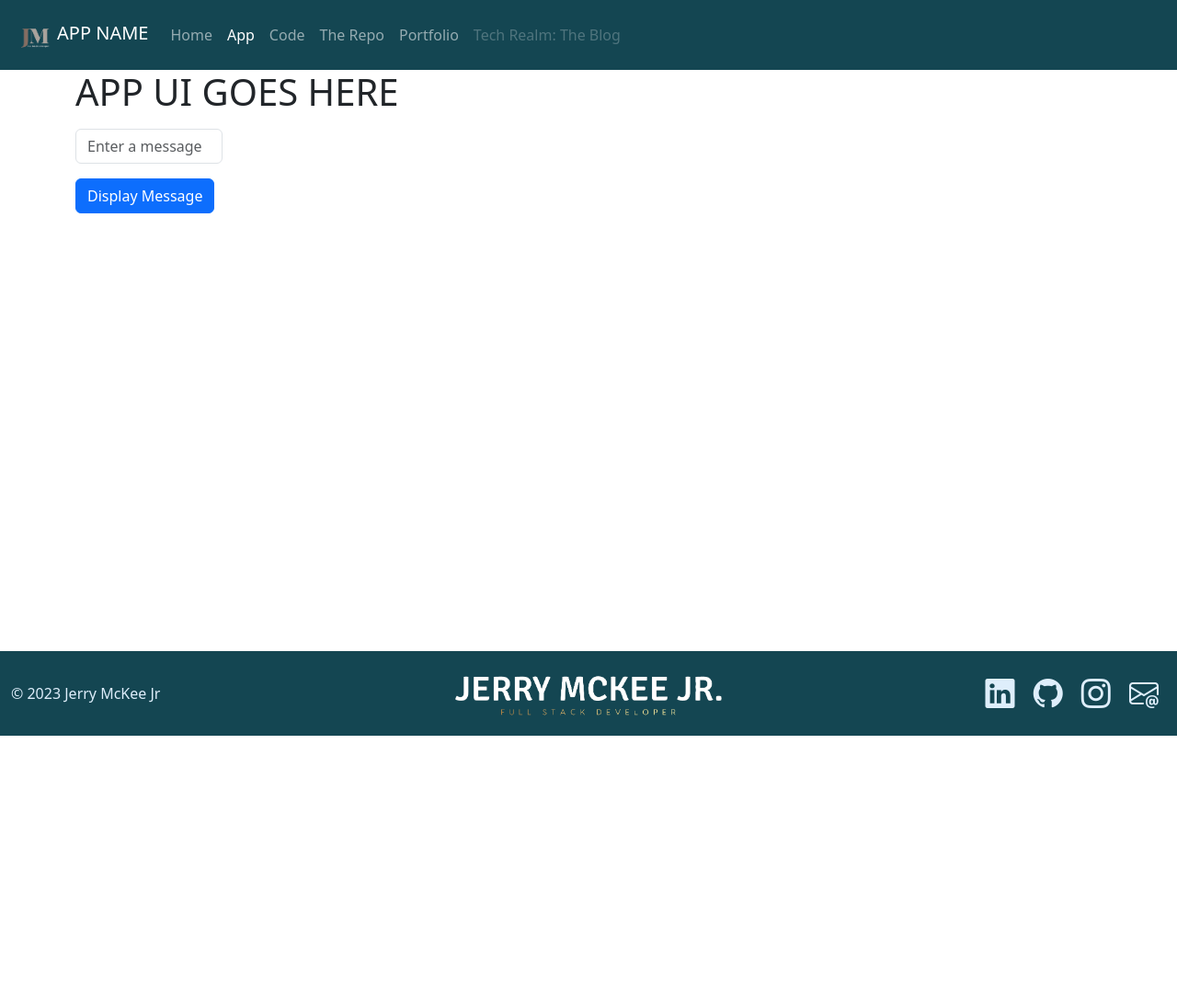
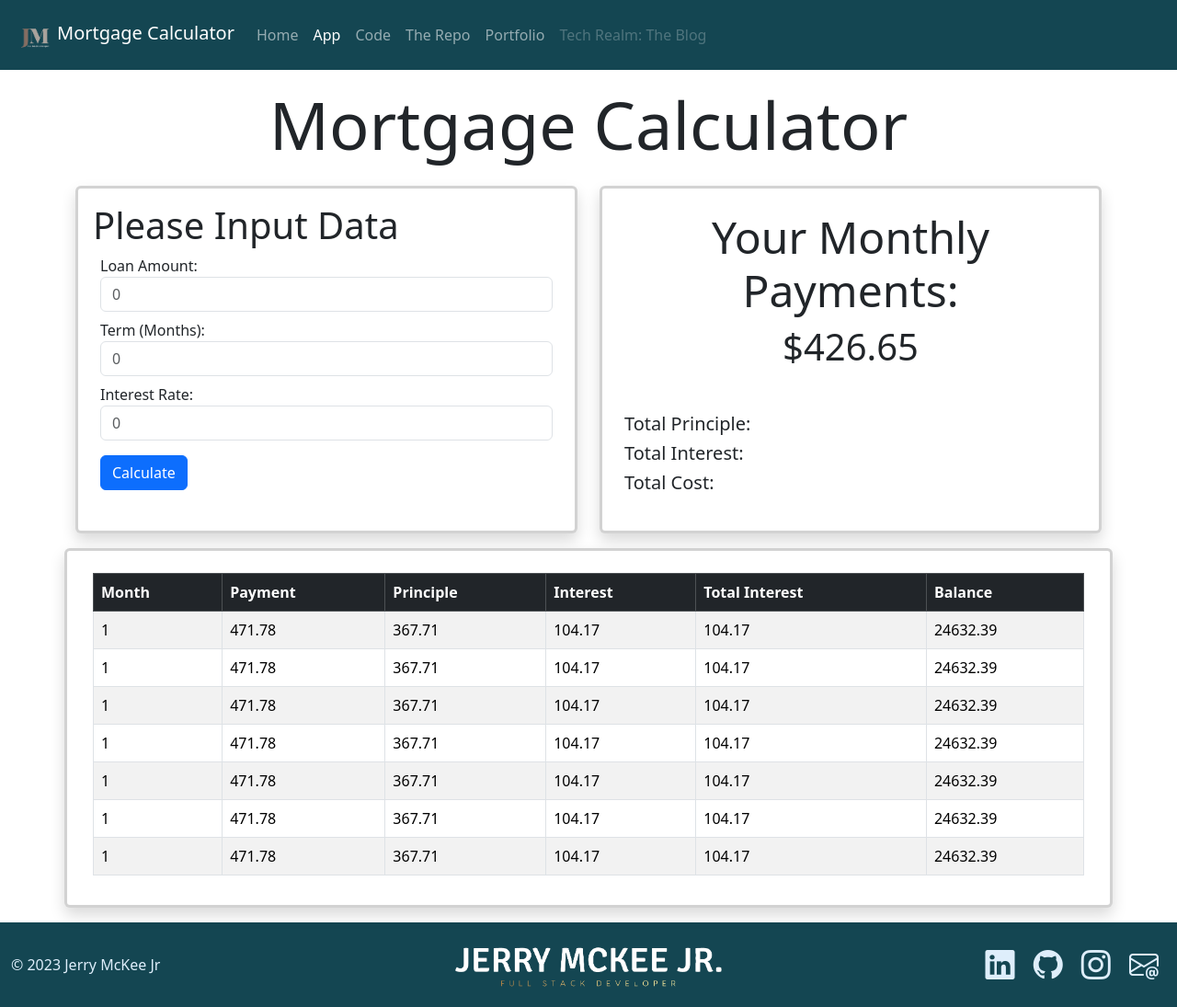
Before and after one commit to McKeeJerry-FS/Guardian_MortgageCalculator_23, a plain HTML site: page app.html in a window 1280 px wide. Shown: the whole page at 92% size. Before the commit the page ends 800 px from the top, so only its background shows below. Drawn offline with nearby package versions, Linux system fonts and the light colour scheme; some packages are replaced by stand-ins of ours; a script that the page names is missing.

Commit message:
built out the UI for the APP

```diff
--- a/app.html
+++ b/app.html
@@ -3,7 +3,7 @@
 <head>
     <meta charset="UTF-8">
     <meta name="viewport" content="width=device-width, initial-scale=1.0 shrink-to-fit=no">
-    <title>APP NAME: By Jerry McKee Jr</title>
+    <title>Mortgage Calculator: By Jerry McKee Jr</title>
 
     <!-- Favicon -->
     <link rel="shortcut icon" type="image/png" href="/img/favicon.ico" />
@@ -26,7 +26,7 @@
     <nav class="navbar navbar-expand-lg navbar-dark">
         <div class="container-fluid">
             <a class="navbar-brand" href="/index.html">
-                <img src="/img/JM_Logo_Light-removebg-preview.png" alt="" height="50">APP NAME</a>
+                <img src="/img/JM_Logo_Light-removebg-preview.png" alt="" height="50">Mortgage Calculator</a>
             <button class="navbar-toggler" type="button" data-bs-toggle="collapse"
                 data-bs-target="#navbarSupportedContent" aria-controls="navbarSupportedContent" aria-expanded="false"
                 aria-label="Toggle navigation">
@@ -61,10 +61,125 @@
         </div>
     </nav>
 
-    <main class="container">
-        <h1>APP UI GOES HERE</h1>
-        <input type="text" class="form-control my-3" placeholder="Enter a message" style="width: 10rem" id="message">
-        <button id="btnSubmit" class="btn btn-primary">Display Message</button>
+    <main class="container py-3">
+        <h1 class="display-2 text-center">Mortgage Calculator</h1>
+        <div class="row row-cols-1 row-cols-md-2 g-4">
+            <div class="col">
+                <div class="card mt-3 shadow h-100 border-3">
+                    <div class="card-body">
+                        <h2 class="display-6">Please Input Data</h2>
+                        <form action="" class="" id="rateForm">
+                            <div class="form-group m-2">
+                                <label for="loanAmount">Loan Amount:</label>
+                                <input type="number" name="loanAmount" id="loanAmount" placeholder="0" class="form-control">
+                            </div>
+                            <div class="form-group m-2">
+                                <label for="term">Term (Months):</label>
+                                <input type="number" name="term" id="term" placeholder="0" class="form-control">
+                            </div>
+                            <div class="form-group m-2">
+                                <label for="interest">Interest Rate:</label>
+                                <input type="number" name="interest" id="interest" placeholder="0" class="form-control">
+                            </div>
+                            <button class="btn btn-primary m-2" type="submit" id="calcBtn">Calculate</button>
+                        </form>
+                    </div>
+                </div>
+            </div>
+            <div class="col order-">
+                <div class="card mt-3 shadow h-100 border-3">
+                    <div class="card-body">
+                        <div class="text-center m-2">
+                            <h2 class="display-5"> Your Monthly Payments:</h2>
+                            <h4 class="text-center display-6" id="monthlyPmt">$426.65</h4>
+                        </div>
+                        <div class="gy-2 mt-5">
+                            <h5 class="m-2" id="principle"> Total Principle:</h5>
+                            <h5 class="m-2" id="totInterest"> Total Interest:</h5>
+                            <h5 class="m-2" id="totCost"> Total Cost:</h5>
+                        </div>
+                    </div>
+                </div>
+            </div>
+        </div>
+        <div class="row mt-3">
+            <div class="card mt-3 shadow w-100 border-3">
+                <div class="card-body">
+                    <div class="table-responsive">
+                        <table class="table table-striped table-bordered mt-2">
+                            <thead class="table-dark">
+                                <tr>
+                                    <th>Month</th>
+                                    <th>Payment</th>
+                                    <th>Principle</th>
+                                    <th>Interest</th>
+                                    <th>Total Interest</th>
+                                    <th>Balance</th>
+                                </tr>
+                            </thead>
+                            <tbody>
+                                <tr>
+                                    <td>1</td>
+                                    <td>471.78</td>
+                                    <td>367.71</td>
+                                    <td>104.17</td>
+                                    <td>104.17</td>
+                                    <td>24632.39</td>
+                                </tr>
+                                <tr>
+                                    <td>1</td>
+                                    <td>471.78</td>
+                                    <td>367.71</td>
+                                    <td>104.17</td>
+                                    <td>104.17</td>
+                                    <td>24632.39</td>
+                                </tr>
+                                <tr>
+                                    <td>1</td>
+                                    <td>471.78</td>
+                                    <td>367.71</td>
+                                    <td>104.17</td>
+                                    <td>104.17</td>
+                                    <td>24632.39</td>
+                                </tr>
+                                <tr>
+                                    <td>1</td>
+                                    <td>471.78</td>
+                                    <td>367.71</td>
+                                    <td>104.17</td>
+                                    <td>104.17</td>
+                                    <td>24632.39</td>
+                                </tr>
+                                <tr>
+                                    <td>1</td>
+                                    <td>471.78</td>
+                                    <td>367.71</td>
+                                    <td>104.17</td>
+                                    <td>104.17</td>
+                                    <td>24632.39</td>
+                                </tr>
+                                <tr>
+                                    <td>1</td>
+                                    <td>471.78</td>
+                                    <td>367.71</td>
+                                    <td>104.17</td>
+                                    <td>104.17</td>
+                                    <td>24632.39</td>
+                                </tr>
+                                <tr>
+                                    <td>1</td>
+                                    <td>471.78</td>
+                                    <td>367.71</td>
+                                    <td>104.17</td>
+                                    <td>104.17</td>
+                                    <td>24632.39</td>
+                                </tr>
+                            </tbody>
+                        </table>
+                    </div>
+                </div>
+            </div>
+        </div>
     </main>
 
     <!-- Footer -->
@@ -103,12 +218,5 @@
     <script src="https://cdn.jsdelivr.net/npm/sweetalert2@11"></script>
     <!-- Custom JS -->
     <script src="/js/site.js"></script>
-    <script>
-        // get the button on the page and assign to a variable
-        let button = document.getElementById('btnSubmit');
-
-        // tell button to run displayMessage function when clicked
-        button.addEventListener('click', displayMessage);
-    </script>
 </body>
 </html>
--- a/js/site.js
+++ b/js/site.js
@@ -5,7 +5,7 @@ function displayMessage() {
     Swal.fire(
         {
             backdrop: false,
-            title: 'APP NAME',
+            title: 'Mortgage Calculator',
             text: msg, // <-- replace this with the variable
         }
     );
```
Also changed, not shown: code.html (+3 -3 lines), index.html (+3 -3 lines).
